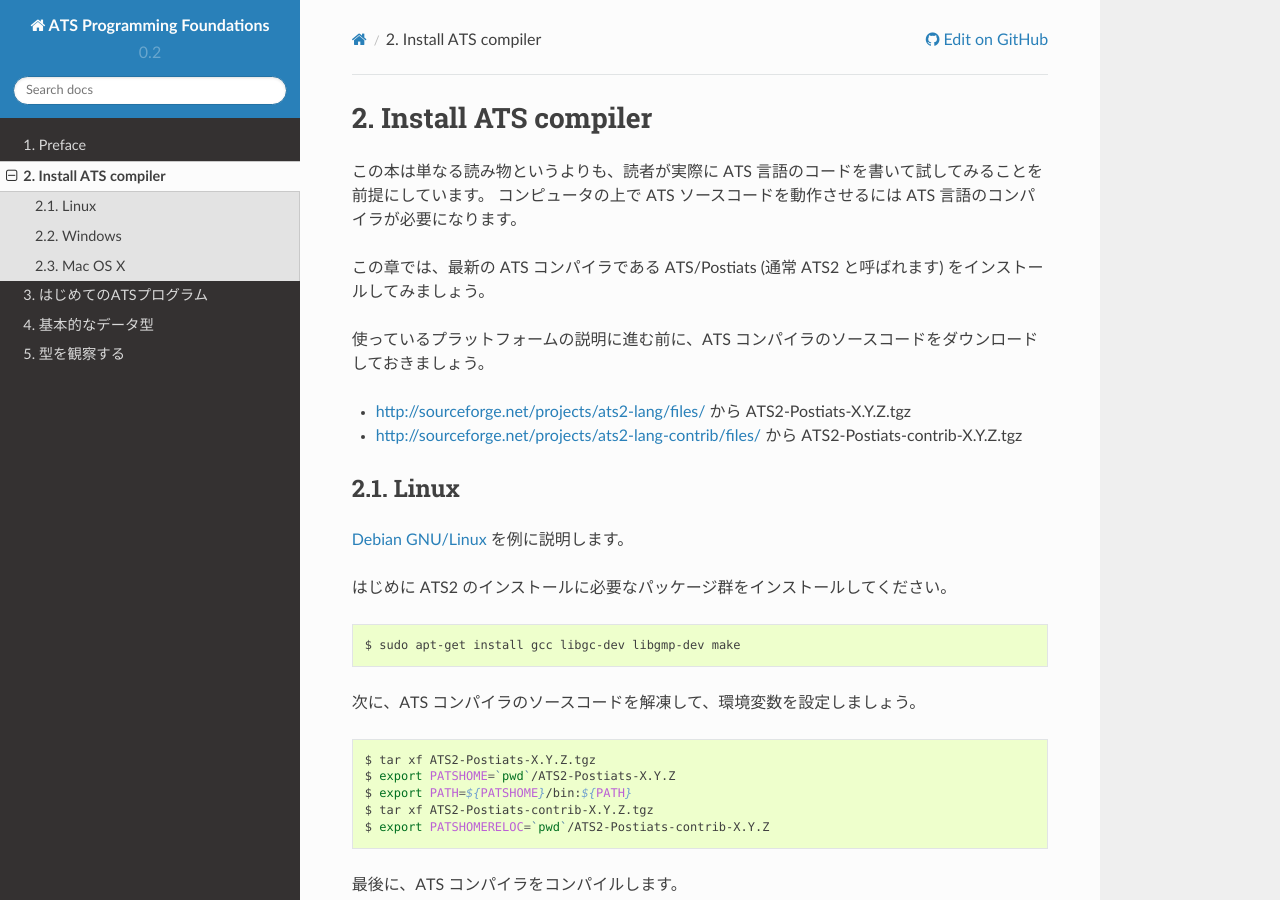
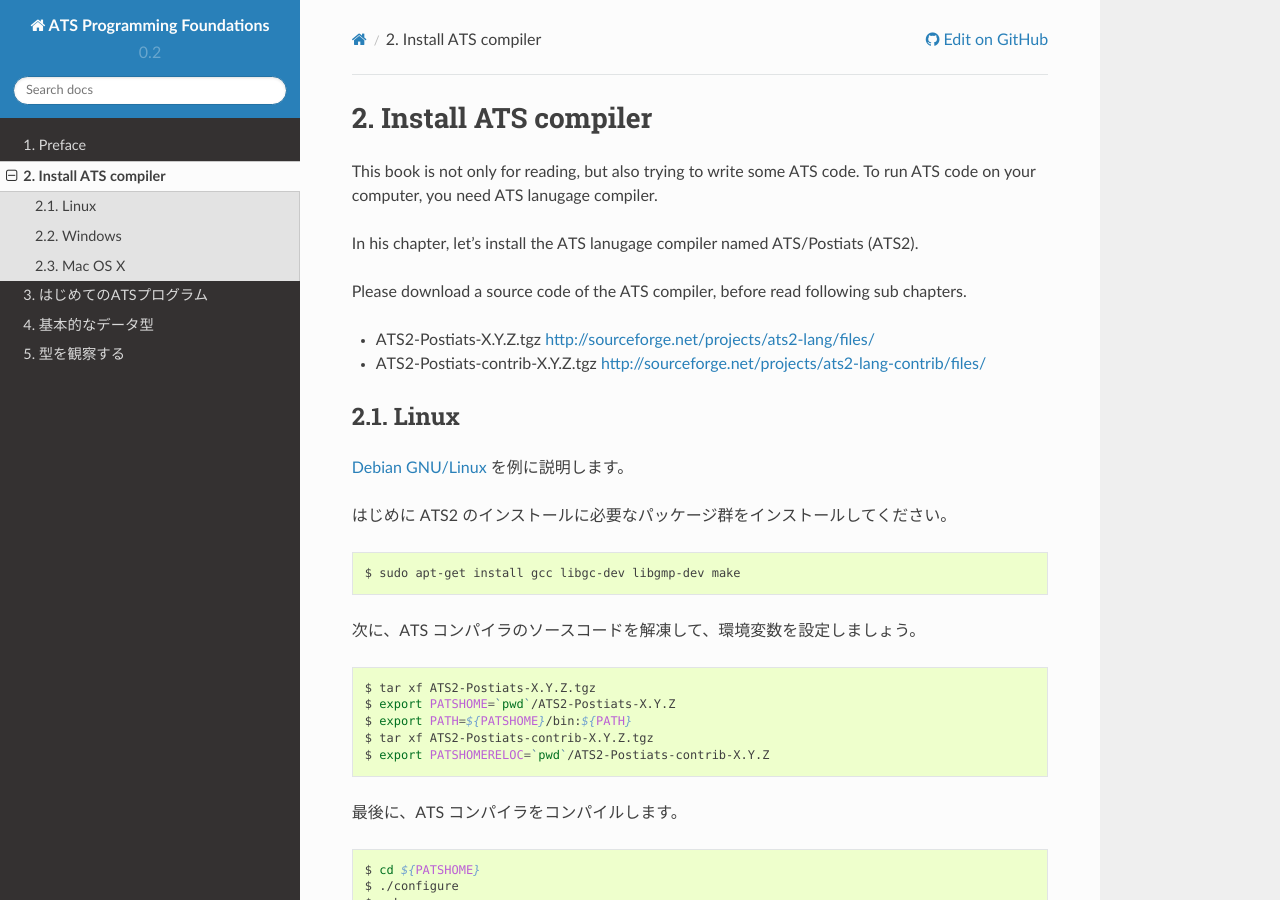
Before and after one commit to jats-ug/ATS_Foundations, a Sphinx documentation site: the page built from source/install_ats.rst, in a window 1280 px wide and 900 px high. Built offline with Sphinx 7.4.7 and the Read the Docs theme 2.0.0, drawn with Linux system fonts in a browser that asks for light colours.

Commit message:
Translate

```diff
--- a/source/install_ats.rst
+++ b/source/install_ats.rst
@@ -2,15 +2,15 @@
 Install ATS compiler
 ====================
 
-この本は単なる読み物というよりも、読者が実際に ATS 言語のコードを書いて試してみることを前提にしています。
-コンピュータの上で ATS ソースコードを動作させるには ATS 言語のコンパイラが必要になります。
+This book is not only for reading, but also trying to write some ATS code.
+To run ATS code on your computer, you need ATS lanugage compiler.
 
-この章では、最新の ATS コンパイラである ATS/Postiats (通常 ATS2 と呼ばれます) をインストールしてみましょう。
+In his chapter, let's install the ATS lanugage compiler named ATS/Postiats (ATS2).
 
-使っているプラットフォームの説明に進む前に、ATS コンパイラのソースコードをダウンロードしておきましょう。
+Please download a source code of the ATS compiler, before read following sub chapters.
 
-* http://sourceforge.net/projects/ats2-lang/files/ から ATS2-Postiats-X.Y.Z.tgz
-* http://sourceforge.net/projects/ats2-lang-contrib/files/ から ATS2-Postiats-contrib-X.Y.Z.tgz
+* ATS2-Postiats-X.Y.Z.tgz http://sourceforge.net/projects/ats2-lang/files/
+* ATS2-Postiats-contrib-X.Y.Z.tgz http://sourceforge.net/projects/ats2-lang-contrib/files/
 
 Linux
 =====
```
